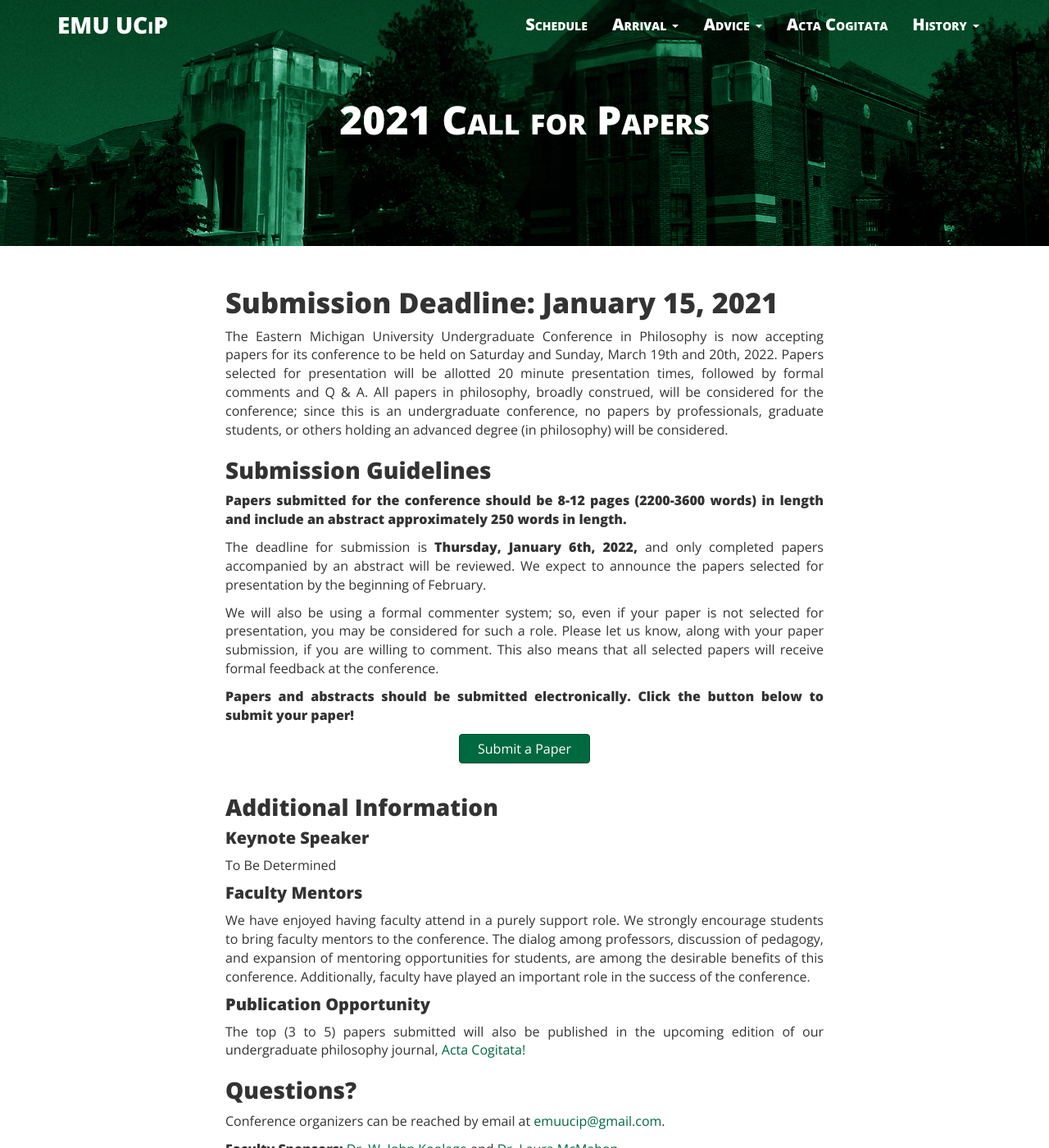
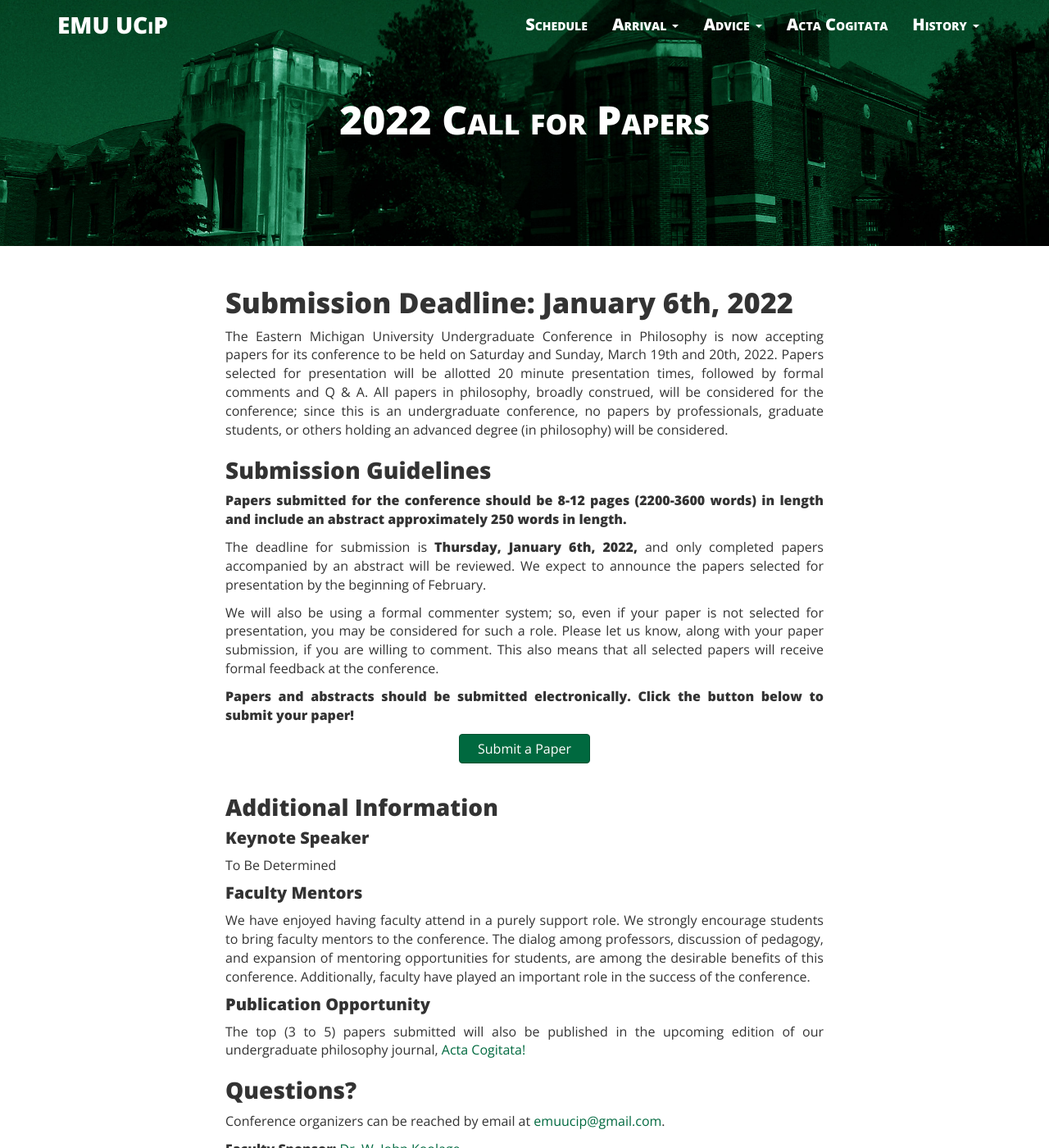
Before and after one commit to ucip/ucip.github.io, a Jekyll site: the page built from cfp.md, in a window 1280 px wide and 1400 px high. Shown: the whole window at 82% size. Built offline with Jekyll 4.4.1, drawn with Linux system fonts in a browser that asks for light colours; nearby versions of some CDN libraries; some of the changed text lies outside the part shown.

Commit message:
Update cfp.md

```diff
--- a/cfp.md
+++ b/cfp.md
@@ -1,13 +1,13 @@
 ---
 layout: page
-title: "2021 Call for Papers"
+title: "2022 Call for Papers"
 header-img: "img/header.jpg"
 permalink: /cfp/
 ---
 
 <div class="container">
   <div class="col-md-8 col-md-offset-2 cfp-page">
-    <h3 class="home-h3">Submission Deadline: January 15, 2021</h3>
+    <h3 class="home-h3">Submission Deadline: January 6th, 2022</h3>
     <!--<p class="text-justify">The 2018 UCiP has concluded. Next year's Call for Papers will be announced in early November, 2018. Check back then to submit your paper!</p>
     <p class="text-justify">In the meantime, you can <a href="{{ site.baseurl }}/schedule/">check out the 2018 UCiP (concluded) Schedule</a>, <a href="{{ site.baseurl }}/history/">look through past programs, notes, and keynote speakers,</a> or <a href="{{ site.baseurl }}/gallery/">see what's happened at past conferences</a> to get a feel for how UCiP operates.</p>-->
     <p class="text-justify">The Eastern Michigan University Undergraduate Conference in Philosophy is now accepting papers
@@ -29,6 +29,6 @@ permalink: /cfp/
     <p class="text-justify">The top (3 to 5) papers submitted will also be published in the upcoming edition of our undergraduate philosophy journal, <a href="{{ site.baseurl }}/journal/">Acta Cogitata!</a></p>
     <h3>Questions?</h3>
     <p class="text-justify">Conference organizers can be reached by email at <a href="mailto:emuucip@gmail.com">emuucip@gmail.com</a>.</p>
-    <p class="text-justify"><b>Faculty Sponsors:</b> <a href="https://www.emich.edu/historyphilosophy/philosophy/faculty/jkoolage.php">Dr. W. John Koolage</a> and <a href="http://www.emich.edu/historyphilosophy/philosophy/faculty/mcmahon.php">Dr. Laura McMahon</a></p>
+    <p class="text-justify"><b>Faculty Sponsor:</b> <a href="https://www.emich.edu/historyphilosophy/philosophy/faculty/jkoolage.php">Dr. W. John Koolage</a></p>
   </div>
 </div>
```
